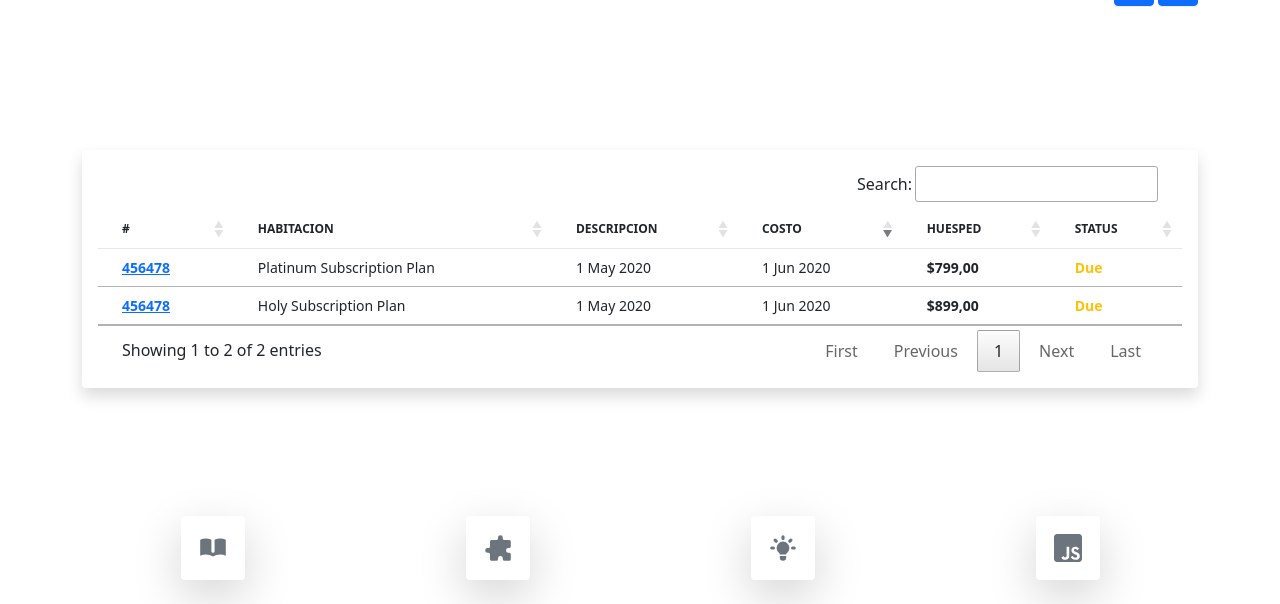
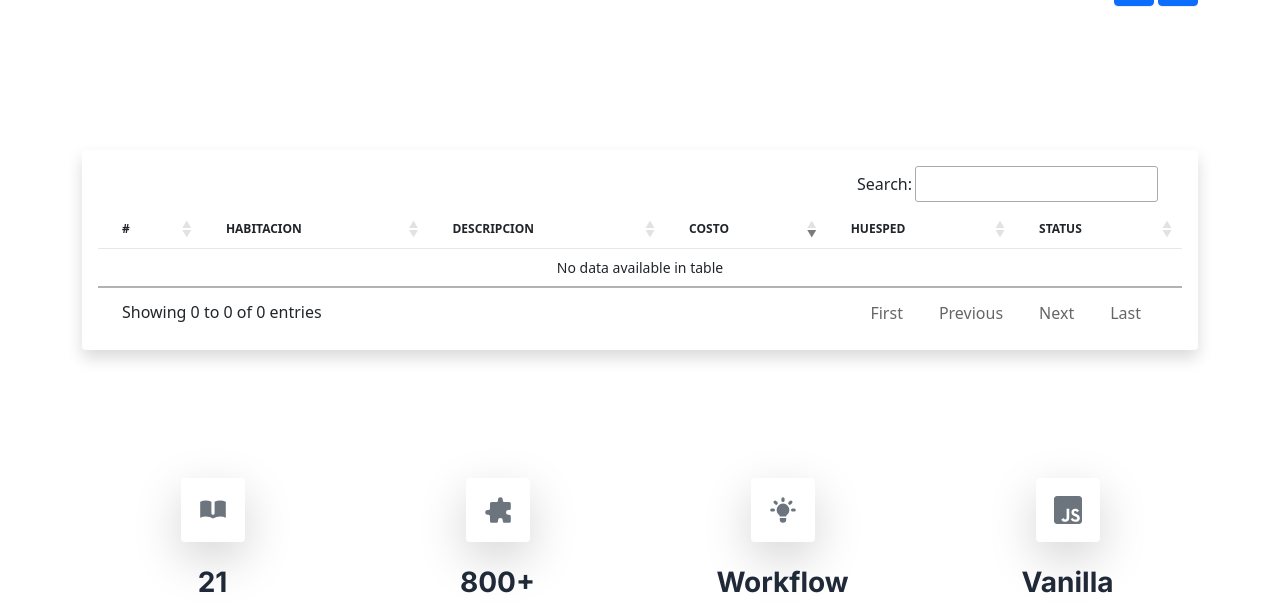
Before and after one commit to JorgeAngel01/LeHotel, a Django app: page / in a window 1280 px wide. Shown: the part 1602-2206 px from the top of the page. Run offline with Django 3.2, Linux system fonts and the light colour scheme; the visitor is signed in with stand-in values (Sample User, id 1); data that the repository does not hold is empty; parts of the project's set-up code (start-up, migrations or seed data) failed here and were passed over; some libraries are stand-ins or nearby versions.

Commit message:
Data test

```diff
--- a/apps/templates/home/index.html
+++ b/apps/templates/home/index.html
@@ -210,7 +210,8 @@
 
                                                 <div class="col-md-4 mb-3">
                                                     <div class="card">
-                                                        <img class="img-fluid" alt="100%x280" src="https://images.unsplash.com/photo-1532781914607-2031eca2f00d?ixlib=rb-0.3.5&amp;q=80&amp;fm=jpg&amp;crop=entropy&amp;cs=tinysrgb&amp;w=1080&amp;fit=max&amp;ixid=eyJhcHBfaWQiOjMyMDc0fQ&amp;s=7c625ea379640da3ef2e24f20df7ce8d">
+
+                                                        <img class="img-fluid" alt="100%x280" src={{rooms.foto_ref}}>
                                                         <div class="card-body">
                                                             <h4 class="card-title">{{room.nombre}}</h4>
                                                             <p class="card-text">{{room.informacion}}.</p>
@@ -268,44 +269,16 @@
                                         </a>
                                     </td>
                                     <td>
-                                        <span class="fw-normal">Platinum Subscription Plan</span>
+                                        <span class="fw-normal">{{cuarto.nombre}}</span>
                                     </td>
-                                    <td><span class="fw-normal">1 May 2020</span></td>
-                                    <td><span class="fw-normal">1 Jun 2020</span></td>
-                                    <td><span class="fw-bold">$799,00</span></td>
-                                    <td><span class="fw-bold text-warning">Due</span></td>
+                                    <td><span class="fw-normal">{{cuarto.informacion}}</span></td>
+                                    <td><span class="fw-normal">{{cuarto.costo}}</span></td>
+                                    <td><span class="fw-bold">{{cuarto.cant_adultos}}</span></td>
+                                    <td><span class="fw-bold text-warning">{{cuarto.estado}}</span></td>
                                 </tr>
                             {% endfor %}
 
-                            <tr>
-                                <td>
-                                    <a href="#" class="fw-bold">
-                                        456478
-                                    </a>
-                                </td>
-                                <td>
-                                    <span class="fw-normal">Platinum Subscription Plan</span>
-                                </td>
-                                <td><span class="fw-normal">1 May 2020</span></td>
-                                <td><span class="fw-normal">1 Jun 2020</span></td>
-                                <td><span class="fw-bold">$799,00</span></td>
-                                <td><span class="fw-bold text-warning">Due</span></td>
-                            </tr>
 
-                            <tr>
-                                <td>
-                                    <a href="#" class="fw-bold">
-                                        456478
-                                    </a>
-                                </td>
-                                <td>
-                                    <span class="fw-normal">Holy Subscription Plan</span>
-                                </td>
-                                <td><span class="fw-normal">1 May 2020</span></td>
-                                <td><span class="fw-normal">1 Jun 2020</span></td>
-                                <td><span class="fw-bold">$899,00</span></td>
-                                <td><span class="fw-bold text-warning">Due</span></td>
-                            </tr>
 
                         </tbody>
                     </table>
--- a/core/settings.py
+++ b/core/settings.py
@@ -10,6 +10,10 @@ env = environ.Env(
     # set casting, default value
     DEBUG=(bool, True)
 )
+
+# Media paths to access files
+MEDIA_ROOT = ''
+MEDIA_URL = ''
 
 # Build paths inside the project like this: os.path.join(BASE_DIR, ...)
 BASE_DIR = Path(__file__).parent.parent
--- a/core/urls.py
+++ b/core/urls.py
@@ -3,8 +3,11 @@
 Copyright (c) 2019 - present AppSeed.us
 """
 
+from os import stat
 from django.contrib import admin
 from django.urls import path, include  # add this
+from django.conf.urls.static import static
+from django.conf import settings
 
 urlpatterns = [
     path('admin/', admin.site.urls),          # Django admin route
@@ -15,3 +18,5 @@ urlpatterns = [
     # Leave `Home.Urls` as last the last line
     path("", include("apps.home.urls"))
 ]
+
+urlpatterns += static(settings.MEDIA_URL, document_root=settings.MEDIA_ROOT)
--- a/requirements.txt
+++ b/requirements.txt
@@ -1,7 +1,7 @@
 asgiref==3.5.2
 autopep8==1.6.0
 dj-database-url==0.5.0
-Django==4.1.1
+Django==4.1.2
 gunicorn==20.1.0
 pycodestyle==2.8.0
 pytz==2021.3
```
